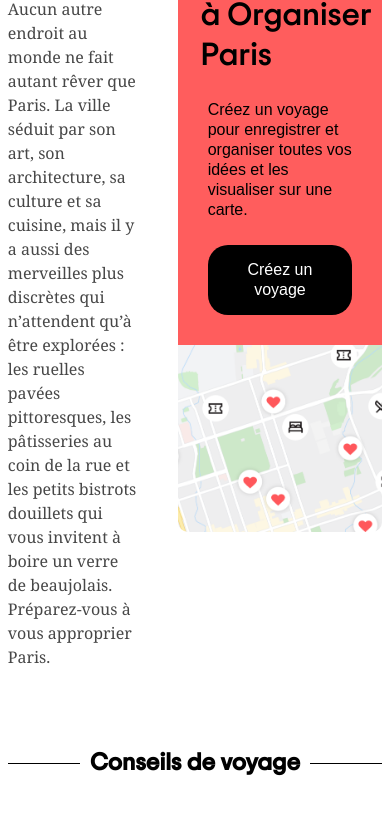
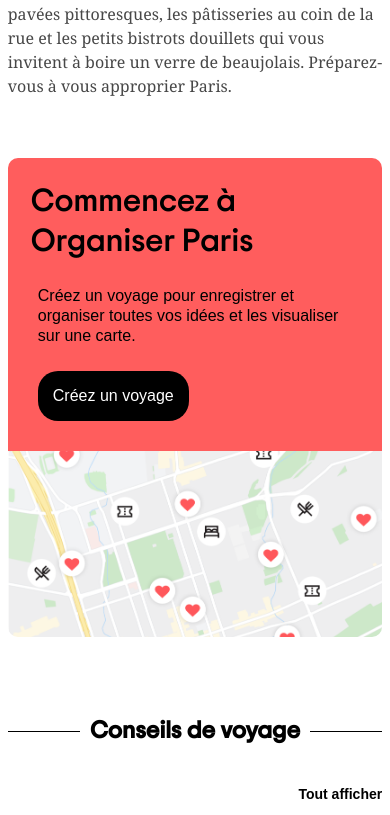
Before and after one commit to AFlorie/Exercice-TripAdvisor, a plain HTML site: page index.html in a window 390 px wide. Shown: the part 827-1642 px from the top of the page. Drawn offline with Linux system fonts and the light colour scheme; files whose address does not match are found by name; a web font is replaced by a local one.

Commit message:
added responsive @media maw-width: 768px ville-lumiere section

```diff
--- a/assets/css/style.css
+++ b/assets/css/style.css
@@ -260,7 +260,7 @@ h1 span {
 }
 
 .ville-lumiere .col-2 div:nth-child(2) {
-  height: 187px;
+  height: 186px;
   background-image: url(../img/trips_card.png);
   background-repeat: no-repeat;
   background-size: cover;
@@ -607,6 +607,35 @@ h1 span {
     line-height: 28.8px;
   }
 
+  /*  SECTION VILLE LUMIERE */
+
+  .ville-lumiere {
+    flex-direction: column;
+  }
+
+  .ville-lumiere .col-1 {
+    padding-right: 0;
+  }
+
+  .ville-lumiere .col-2 {
+    flex-direction: column;
+    margin-top: 60px;
+  }
+
+  .ville-lumiere .col-2 div:nth-child(1) {
+    flex: 1;
+    height: 292px;
+    border-radius: 0;
+    border-top-left-radius: 10px;
+    border-top-right-radius: 10px;
+  }
+
+  .ville-lumiere .col-2 div:nth-child(2) {
+    height: 186px;
+    border-bottom-left-radius: 10px;
+    border-bottom-right-radius: 10px;
+  }
+
   /*  SECTION VOYAGE */
 
   .voyage-nav {
```
